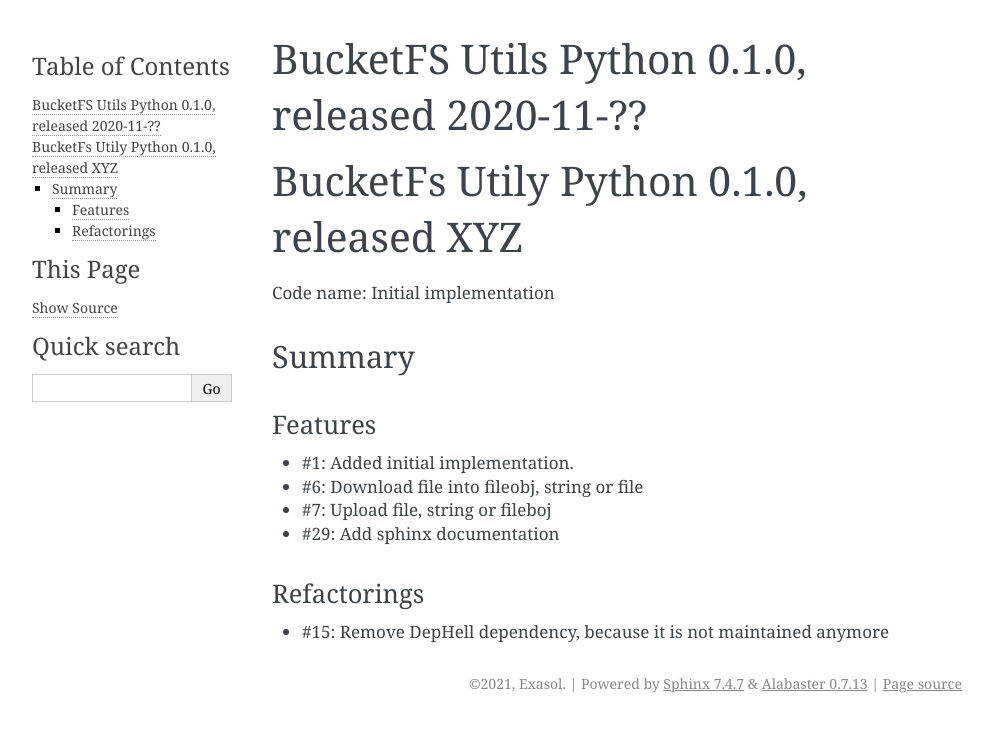
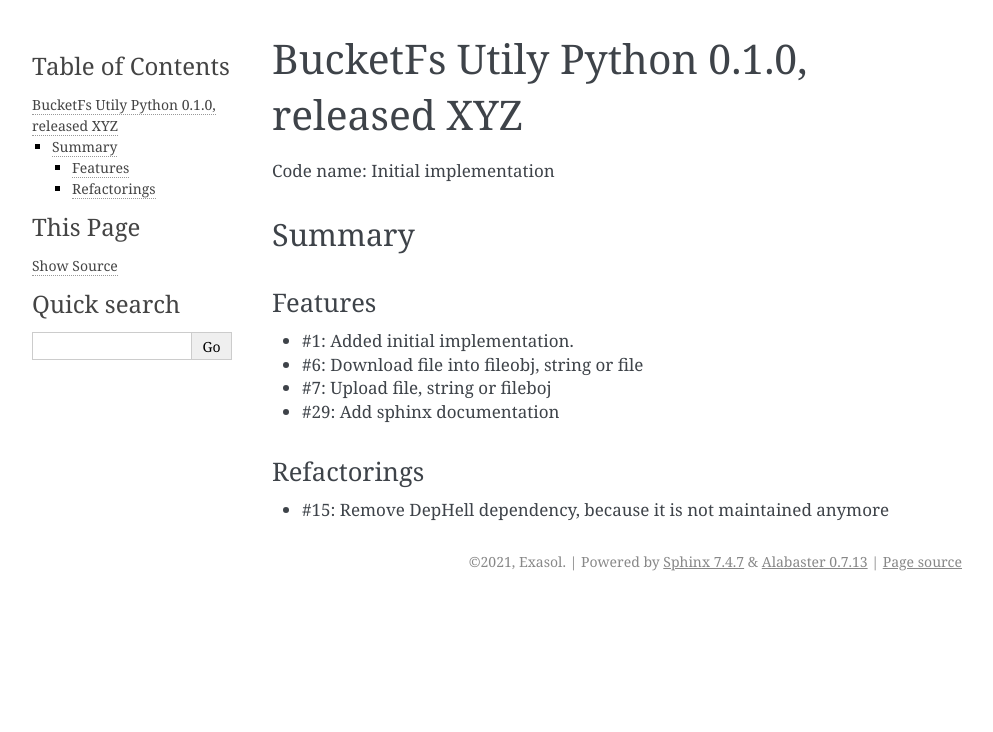
Before and after one commit to exasol/bucketfs-utils-python, a Sphinx documentation site: the page built from doc/changes/changes_0.1.0.md, in a window 1280 px wide. Shown: the top 732 px of the page, without its empty margins (148-1141 px from the left). Built offline with Sphinx 7.4.7, drawn with Linux system fonts in a browser that asks for light colours.

Commit message:
Apply suggestions from code review

```diff
--- a/doc/changes/changes_0.1.0.md
+++ b/doc/changes/changes_0.1.0.md
@@ -1,4 +1,3 @@
-# BucketFS Utils Python 0.1.0, released 2020-11-??
 # BucketFs Utily Python 0.1.0, released XYZ
 Code name: Initial implementation
 
```
